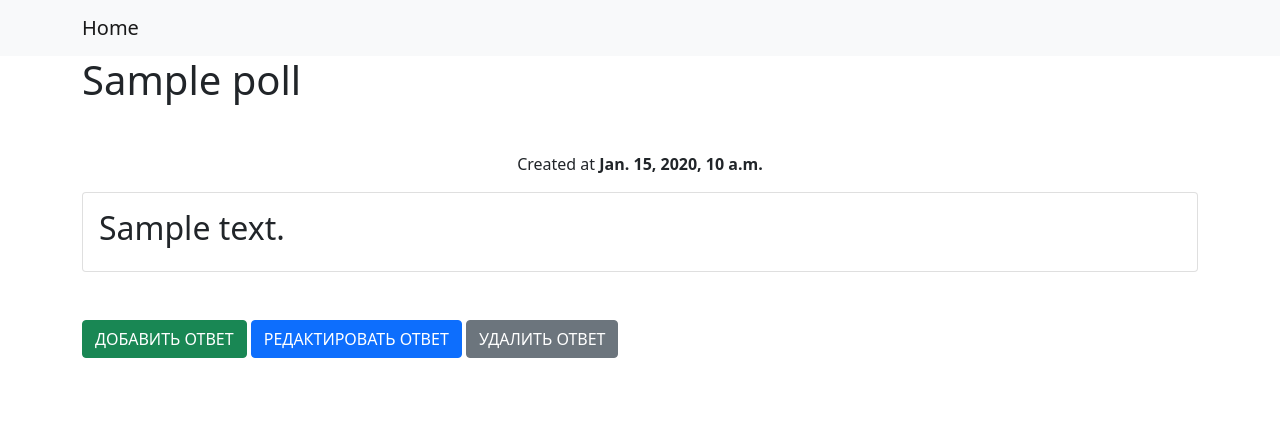
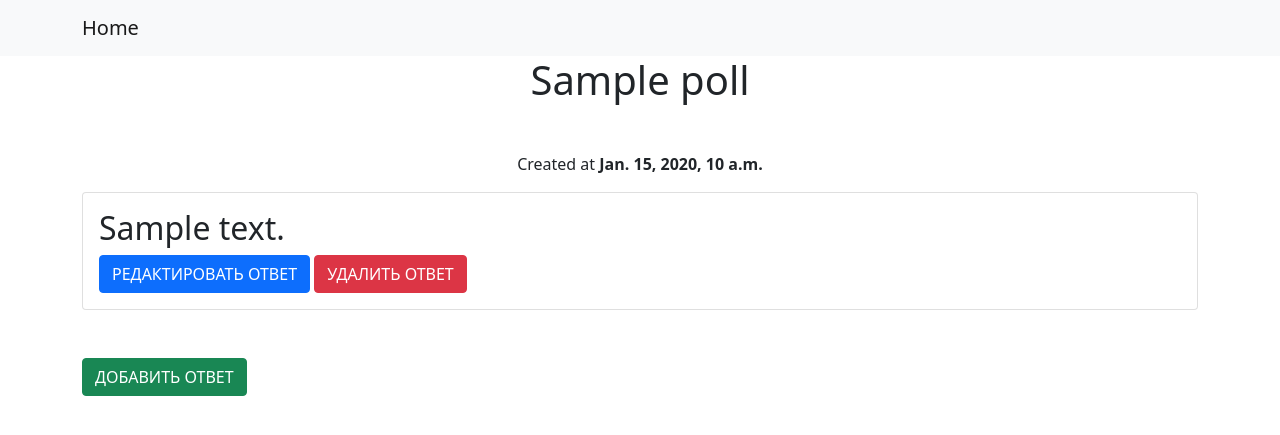
Before and after one commit to umarjan26/exam7, a Django app: page /poll/1/ in a window 1280 px wide. Shown: the top 435 px of the page. Run offline with Django 4.2, Linux system fonts and the light colour scheme; tables that the repository leaves empty hold one stand-in row (values such as "Sample post"); some libraries are stand-ins or nearby versions.

Commit message:
сделали  удаление для вариантов ответа

```diff
--- a/source/webapp/templates/poll/detail_view.html
+++ b/source/webapp/templates/poll/detail_view.html
@@ -1,28 +1,30 @@
+
+
+
+
 {% extends 'base.html' %}
 
 {% block title %}{{ poll.question }}{% endblock %}
 
 {% block menu %}
     <nav class="navbar navbar-dark bg-dark fixed-top">
-        <a class="navbar-brand" href="{% url 'index' %}">НА ГЛАВНУЮ</a>
-
+        <a class="navbar-brand" href="{% url 'poll' %}">НА ГЛАВНУЮ</a>
     </nav>
 {% endblock %}
 
 {% block content %}
-    <h1 class="mb-5">{{ poll.question }}</h1>
+    <h1 class="mb-5 text-center">{{ poll.question }}</h1>
     <p class="text-center">Created at <b>{{ poll.created_at }}</b></p>
-
 
 {% for choice in poll.choice.all %}
     <div class="card mb-5">
             <div class="card-body">
                 <h2 class="card-title">{{ choice.text }}</h2>
-
+                <a href="{% url 'choice_update' choice.pk %}" class="btn btn-primary">РЕДАКТИРОВАТЬ ОТВЕТ</a>
+                <a href="{% url "choice_delete" choice.pk %}" class="btn btn-danger">УДАЛИТЬ ОТВЕТ</a>
             </div>
         </div>
 {% endfor %}
-    <a href="{% url 'choice_add' poll.pk %}" class="btn btn-success">ДОБАВИТЬ ОТВЕТ</a>
-    <a href="{% url 'choice_update' poll.pk %}" class="btn btn-primary">РЕДАКТИРОВАТЬ ОТВЕТ</a>
-    <a href="#" class="btn btn-secondary">УДАЛИТЬ ОТВЕТ</a>
+    <a href="{% url 'choice_add' poll.pk %}" class="btn btn-success mb-5">ДОБАВИТЬ ОТВЕТ</a>
+
 {% endblock %}
--- a/source/webapp/urls.py
+++ b/source/webapp/urls.py
@@ -1,7 +1,8 @@
 from django.urls import path
 
 from webapp.views.views import IndexView, DetailsView, UpdatesView, DeletesView,CreatesView
-from webapp.views.choice import ChoiceCreateView, ChoiceUpdateView
+from webapp.views.choice import ChoiceCreateView, ChoiceUpdateView,ChoiceDeleteView
+
 urlpatterns = [
     path ('', IndexView.as_view(), name="poll"),
     path ('poll/<int:pk>/', DetailsView.as_view(), name="detail"),
@@ -9,5 +10,6 @@ urlpatterns = [
     path('poll/delete/<int:pk>/', DeletesView.as_view(), name='delete'),
     path('poll/create/', CreatesView.as_view(), name='creates'),
     path('choice/add/<int:pk>/', ChoiceCreateView.as_view(), name='choice_add'),
-    path('choice/edit/<int:pk>/', ChoiceUpdateView.as_view(), name='choice_update')
+    path('choice/edit/<int:pk>/', ChoiceUpdateView.as_view(), name='choice_update'),
+    path('choice/delete/<int:pk>/', ChoiceDeleteView.as_view(), name='choice_delete')
 ]
```
Also changed, not shown: source/webapp/templates/choice/choice_delete.html (added, +16 -0 lines), source/webapp/views/choice.py (+11 -1 lines).
